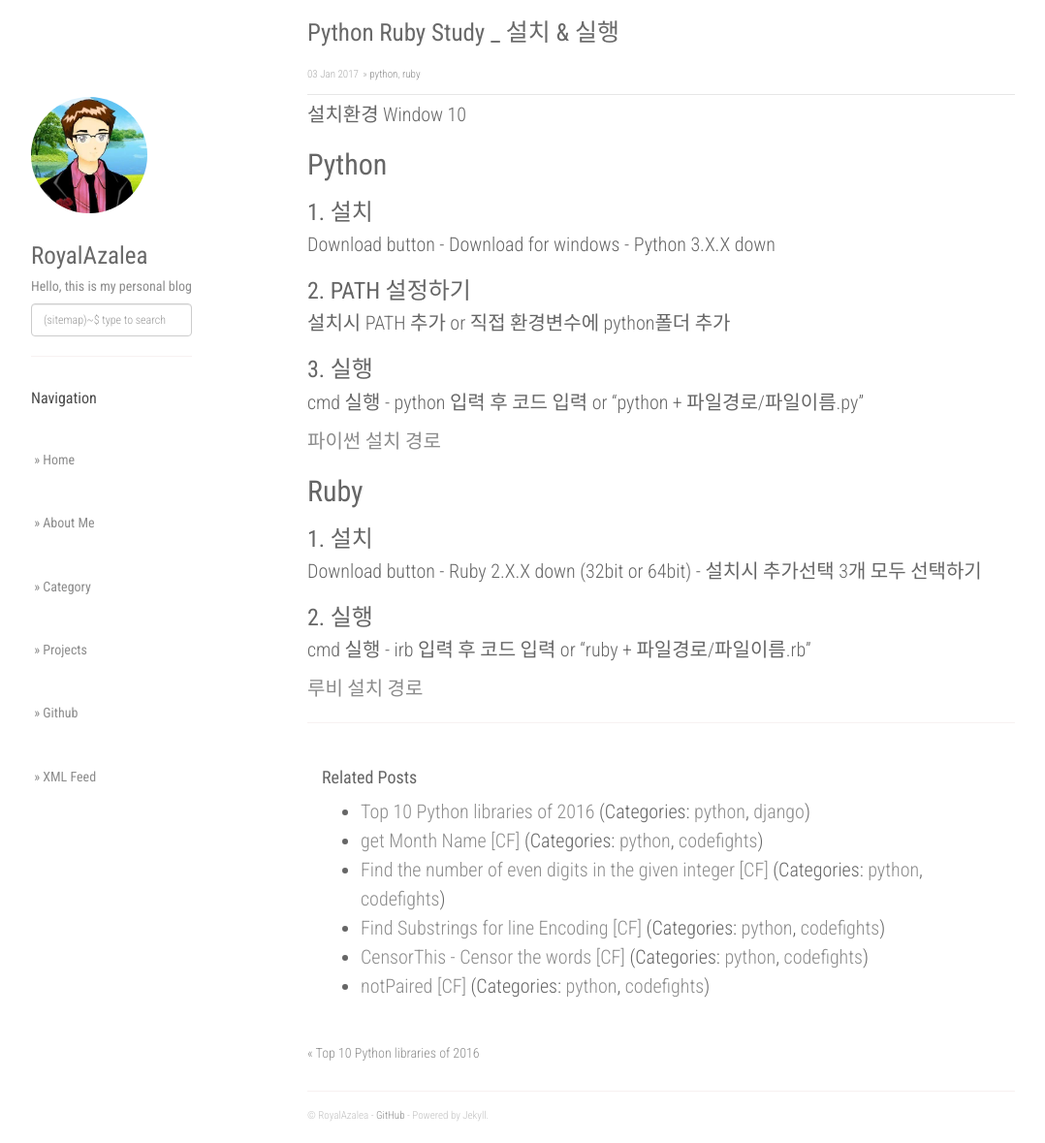
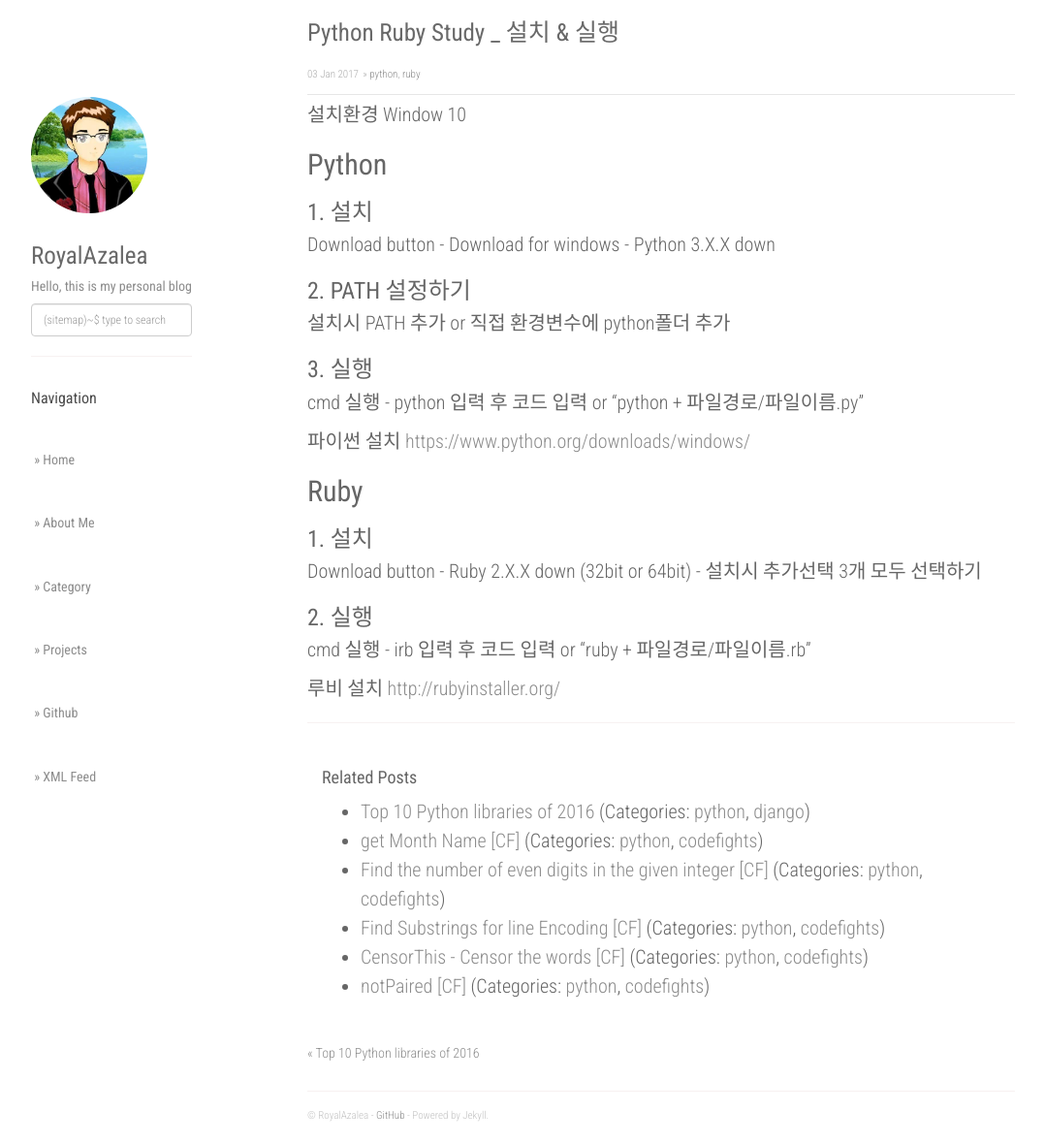
Before and after one commit to RoyalAzalea/RoyalAzalea.github.io, a Jekyll site: the page built from _posts/2017-01-03-python-ruby-study.md, in a window 1280 px wide and 1179 px high. Shown: the whole window at 97% size, without its empty margins (53-1131 px from the left). Built offline with Jekyll 4.4.1, drawn with Linux system fonts in a browser that asks for light colours; nearby versions of some CDN libraries.

Commit message:
update_post

```diff
--- a/_posts/2017-01-03-python-ruby-study.md
+++ b/_posts/2017-01-03-python-ruby-study.md
@@ -19,11 +19,7 @@
 ### 3. 실행
 cmd 실행 - python 입력 후 코드 입력 or "python + 파일경로/파일이름.py"
 
-[파이썬 설치 경로](https://www.python.org/downloads/windows/)
-
-
-
-
+파이썬 설치 <https://www.python.org/downloads/windows/>
 
 ## Ruby
 
@@ -34,4 +30,4 @@
 ### 2. 실행
 cmd 실행 - irb 입력 후 코드 입력 or "ruby + 파일경로/파일이름.rb"
 
-[루비 설치 경로](http://rubyinstaller.org/)
+루비 설치 <http://rubyinstaller.org/>
```
